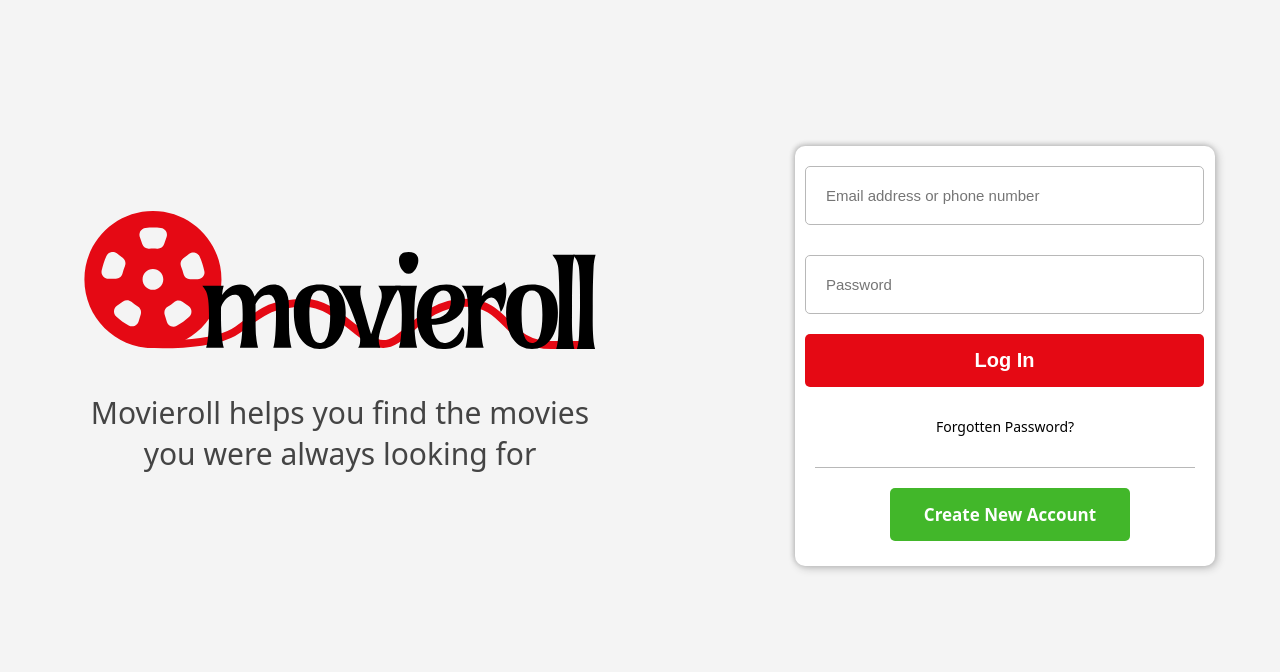
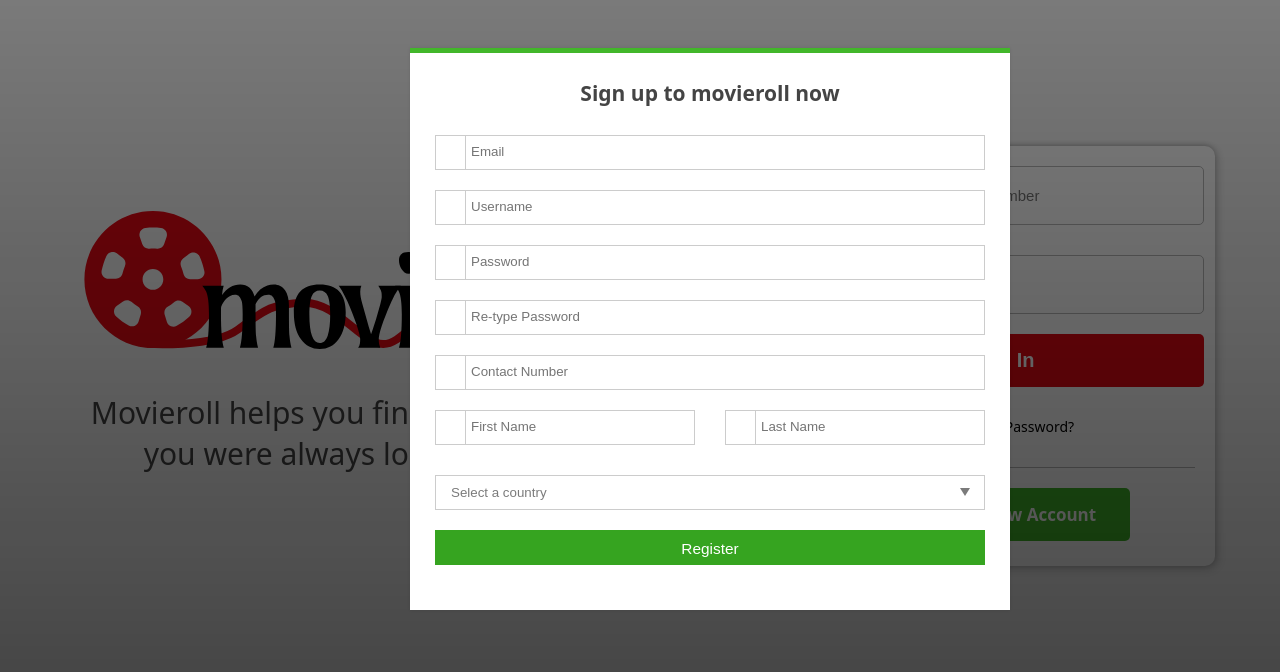
Before and after one commit to debnon/Movieroll-frontend, a React (Create React App) app: page /login in a window 1280 px wide. Both pictures are taken after a click on the element "Create New Account". Shown: the top 672 px of the page. Built offline with nearby package versions, Linux system fonts and the light colour scheme.

Commit message:
set up react to manage state of registration popup instead of manipulating DOM directly

```diff
--- a/src/components/login/Login.js
+++ b/src/components/login/Login.js
@@ -28,7 +28,6 @@ async function loginUser(credentials) {
 }
 
 async function registerUser(credentials) {
-    console.log("yo");
     return fetch('http://api.movieroll.co.uk/api/v1/user/registration', {
         method: 'POST',
         headers: {
@@ -47,7 +46,6 @@ export default function Login({ setToken }) {
     const [password, setPassword] = useState();
 
     const handleSubmit = async e => {
-        console.log("yo");
         e.preventDefault();
         const token = await loginUser({
             "emailID": username,
@@ -72,7 +70,6 @@ export default function Login({ setToken }) {
     const [contactnumber, setContactnumber] = useState();
 
     const handleRegistration = async e => {
-        console.log("yo");
         e.preventDefault();
         const token = await registerUser({
             "id": "25",
@@ -84,27 +81,36 @@ export default function Login({ setToken }) {
             "contactnumber": contactnumber
         });
         setTimeout(function(){
-            hidePopup();
+            signInButton();
         }, 1000);
 
 
     }
 
     // handle popup
-    const popup = document.querySelector('.popup');
+    // const popup = document.querySelector('.popup');
 
-    const showPopup = () => {
-         popup.classList.add('open');
-    }
-    const hidePopup = () => {
-        popup.classList.remove('open');
-    }
+    // const showPopup = () => {
+    //     popup.classList.add('open');
+    // }
+    // const hidePopup = () => {
+    //     popup.classList.remove('open');
+    // }
+
+    const [isPopupActive, setIsPopupActive] = React.useState(false);
+    const signInButton = () => {
+        setIsPopupActive(false);
+    };
+    const signUpButton = () => {
+        setIsPopupActive(true);
+    };
 
     return (
+
     <div className="h0">
         <div className="h1">
             <img src={logo} alt="M logo" />
-            {/* <h1 className="h">movieroll</h1> */}
+
             <p className="pr">Movieroll helps you find the movies you were always looking for</p>
         </div>
         <form className="main" onSubmit={handleSubmit}>
@@ -115,13 +121,13 @@ export default function Login({ setToken }) {
             <a href="" className="link">Forgotten Password?</a>
             </div>
 
-            <div className="ca" onClick={showPopup}>
+            <div className="ca" onClick={signUpButton}>
                 <a className="pca" >Create New Account</a>
             </div>
         </form>
 
-      <div className="popup">
-        <div className="blocker" onClick={hidePopup}></div>
+      <div className={`popup${isPopupActive ? " open" : ""}`}>
+        <div className="blocker" onClick={signInButton}></div>
         <Register
         handleRegistration={handleRegistration}
         setrUserName={setrUserName}
@@ -138,6 +144,7 @@ export default function Login({ setToken }) {
 
 
      </div>
+
     )
 }
 
```
